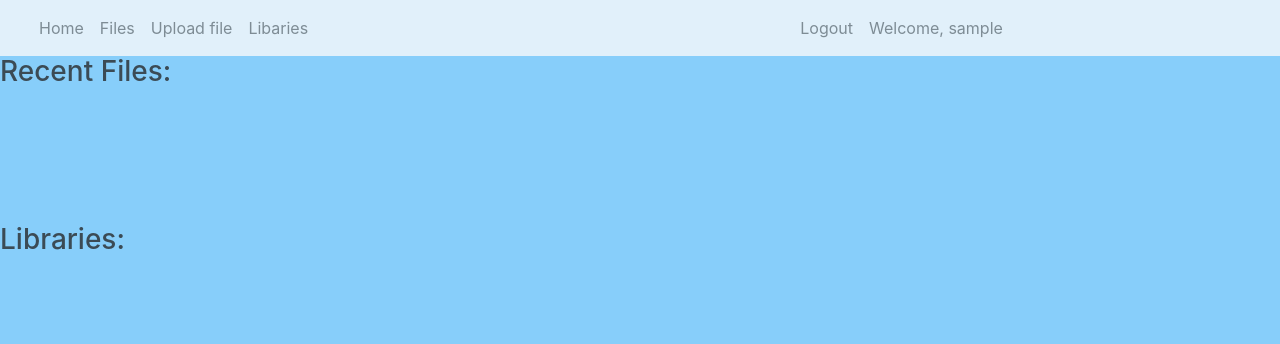
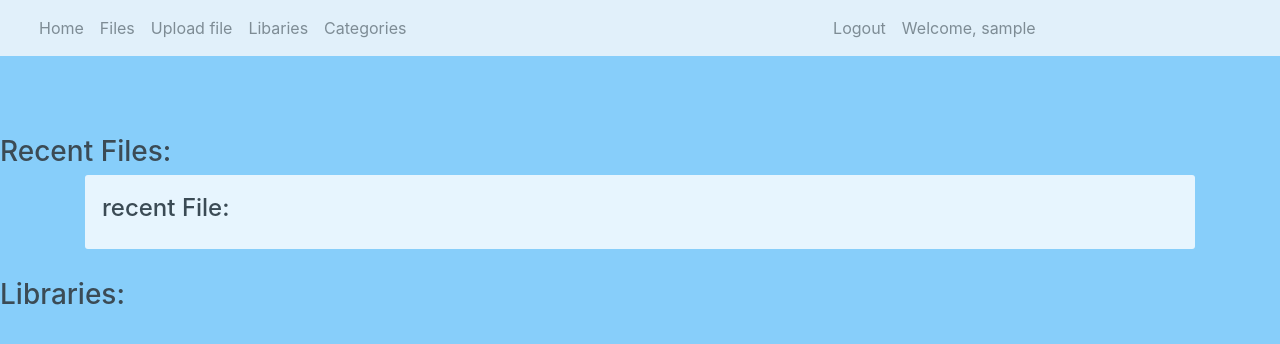
Before and after one commit to rezaya92/ASD, a Django app: page / in a window 1280 px wide. Shown: the top 344 px of the page. Run offline with Django 4.2, Linux system fonts and the light colour scheme; the visitor is signed in with stand-in values (Sample User, id 1); data that the repository does not hold is empty; some libraries are stand-ins or nearby versions.

Commit message:
show recent files in homepage

```diff
--- a/libcloud/static/css/style.css
+++ b/libcloud/static/css/style.css
@@ -20,6 +20,7 @@
     border-radius: 5px;
     position: relative;
     margin-bottom: 20px;
+    margin-left: 20px;
     width: 240px;
 }
 
--- a/libcloud/templates/libcloud/base.html
+++ b/libcloud/templates/libcloud/base.html
@@ -35,6 +35,10 @@
             <li class="nav-item">
                 <a class="nav-link" href="#">Libaries</a>
             </li>
+            <li class="nav-item">
+                <a class="nav-link" href="#">Categories</a>
+            </li>
+
         </ul>
         <ul class="navbar-nav ms-auto">
             <li class="nav-item">
@@ -62,6 +66,8 @@
   </div>
 </nav>
 
+
+
 <div class="text-center">
 {% if messages %}
     <div class="messages alert alert-primary" role="alert">
@@ -72,10 +78,7 @@
 {% endif %}
 </div>
 
-
 {% block content %}  {% endblock %}
-
-
 
 </body>
 </html>
--- a/libcloud/templates/libcloud/intro.html
+++ b/libcloud/templates/libcloud/intro.html
@@ -10,7 +10,48 @@
     </div>
     {% endif %}
     {% if user.is_authenticated %}
-    <h3 style="height: 20vh"> Recent Files:</h3>
+        <div style="height:10vh"></div>
+        <h3> Recent Files:</h3>
+
+        {% static "" as baseUrl %}
+
+
+    <div class="container">
+        <div class="row">
+            <div class="col-12">
+                <div class="card-box">
+                    <div class="row">
+                            <h4 class="header-title m-b-30">recent File:</h4>
+                    </div>
+
+                    <div class="row">
+                        {% for file in files %}
+
+                            <div class="file-man-box">
+                                <a href="file_page/user_{{ file.creator }}/{{ file.filename }}">
+                                <div class="file-img-box">
+                                    {% static "" as baseUrl %}
+                                    <img src="{{ baseUrl }}images/Other.svg" alt="icon"></div><a href={{ file.file.url }}><i class="fa fa-download"></i></a>
+                                <div class="file-man-title">
+                                    <h5 class="mb-0 text-overflow">{{ file.filename }}</h5>
+                                    <h6 class="mb-0 text-overflow"> {{ file.get_type_display }}</h6>
+                                </div>
+                                </a>
+                            </div>
+
+
+                        {% endfor %}
+                    </div>
+
+                </div>
+            </div>
+            <!-- end col -->
+        </div>
+        <!-- end row -->
+    </div>
+    <!-- container -->
+
+
     <h3> Libraries:</h3>
 {% endif %}
- {% endblock %}
+{% endblock %}
--- a/libcloud/views.py
+++ b/libcloud/views.py
@@ -6,6 +6,7 @@
 from django.contrib.auth.models import User
 from django.core.files import File
 from django.core.files.uploadedfile import SimpleUploadedFile
+from django.db.models import Q
 from django.forms import formset_factory
 from django.http import HttpResponse, JsonResponse, HttpResponseRedirect
 from django.shortcuts import render, redirect
@@ -22,12 +23,14 @@
 
 def homePageView(request):
     context = {}
-    context.update({'files': get_files()})
+    current_user = request.user
+    if request.user.is_authenticated:
+        my_filter_qs = Q()
+        my_filter_qs = my_filter_qs | Q(creator=current_user)
+        print(current_user)
+        files = Content.objects.filter(my_filter_qs)[:3]
+        context.update({'files': files})
     return render(request=request, template_name='libcloud/intro.html',context = context)
-
-def get_files():
-    files = Content.objects.order_by('creator')[:1]
-    return files
 
 def register_request(request):
     if request.method == "POST":
```
Also changed, not shown: libcloud/templates/libcloud/file_page.html (+4 -4 lines).
